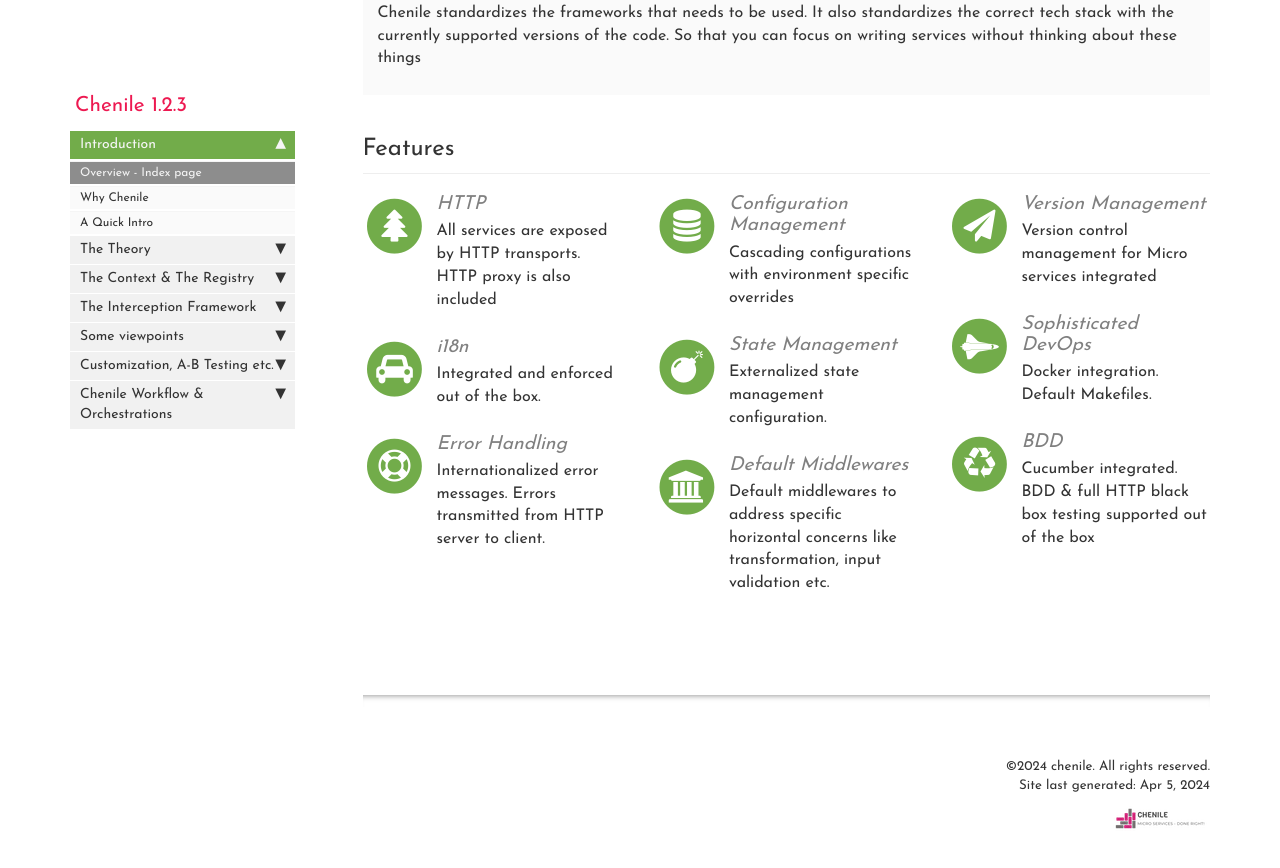
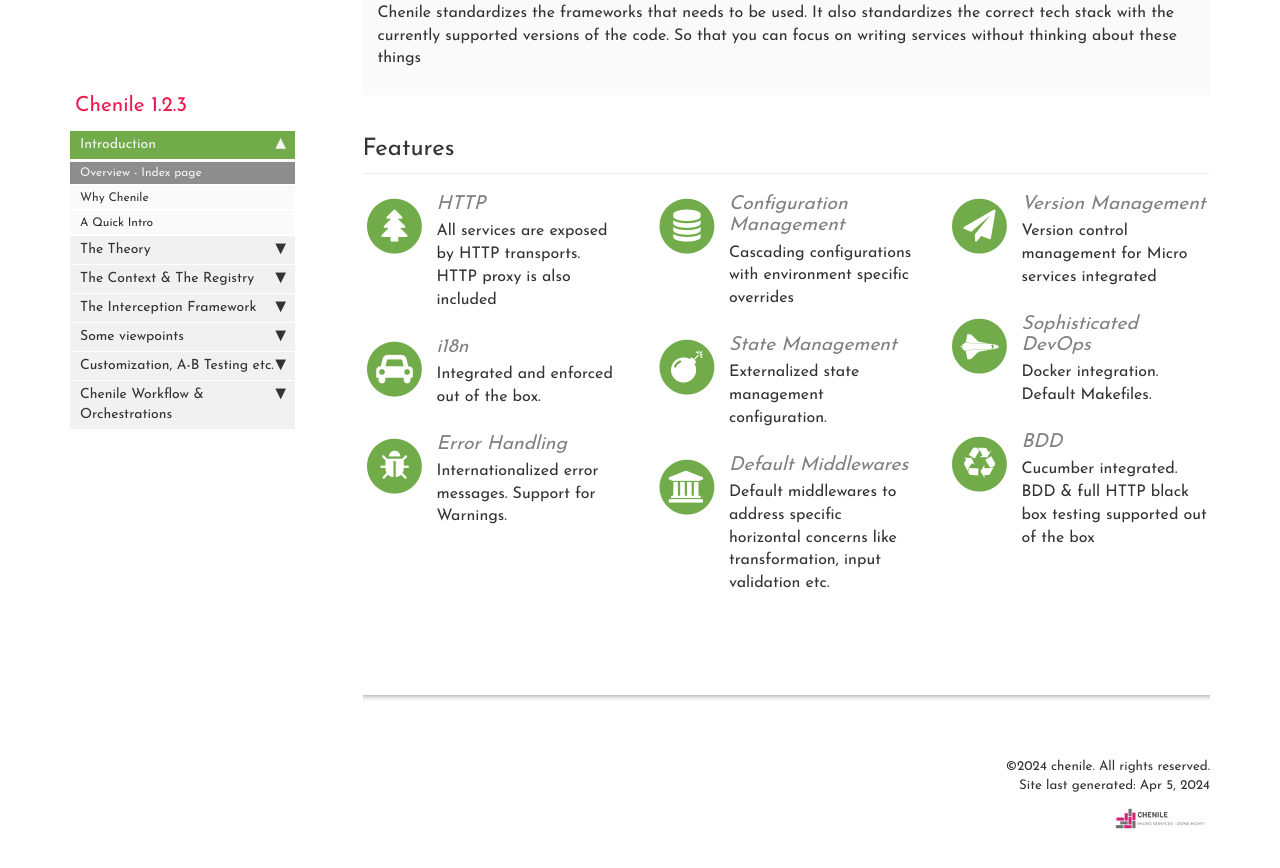
Before and after one commit to rajakolluru/cheniledocs.github.io, a Jekyll site: the page built from index.html, in a window 1280 px wide and 900 px high, scrolled down 1144 px. Shown: the top 868 px of the window. Built offline with Jekyll 4.4.1, drawn with Linux system fonts in a browser that asks for light colours; comment, search, counter and statistics services are not loaded.

Commit message:
icon change

```diff
--- a/index.html
+++ b/index.html
@@ -158,12 +158,12 @@
                 <div class="pull-left">
                     <span class="fa-stack fa-2x">
                           <i class="fa fa-circle fa-stack-2x text-primary"></i>
-                          <i class="fa fa-support fa-stack-1x fa-inverse"></i>
+                          <i class="fa fa-bug fa-stack-1x fa-inverse"></i>
                     </span>
                 </div>
                 <div class="media-body">
                     <h4 class="media-heading">Error Handling</h4>
-                    <p>Internationalized error messages. Errors transmitted from HTTP server to client.</p>
+                    <p>Internationalized error messages. Support for Warnings. </p>
                 </div>
             </div>
         </div>
```
